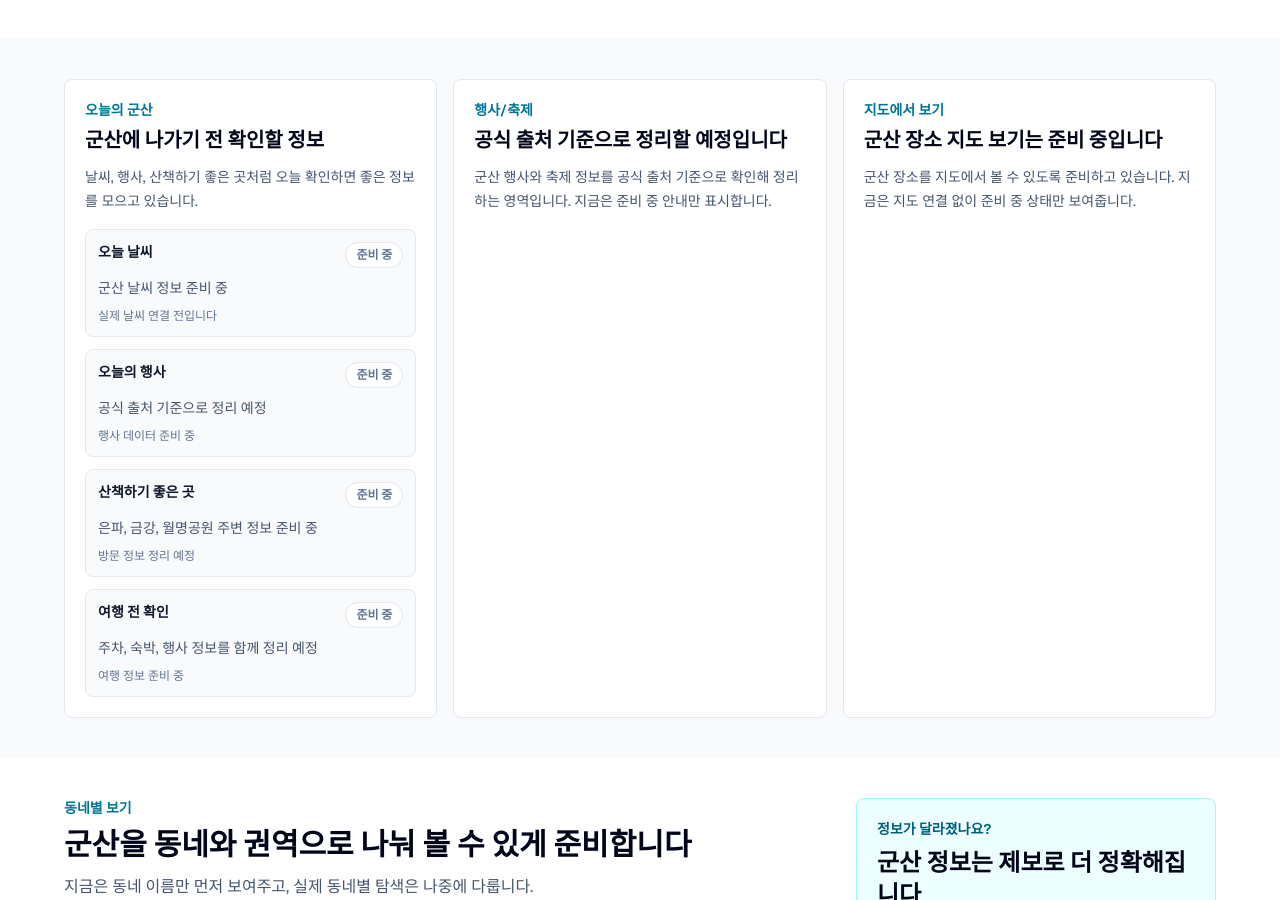
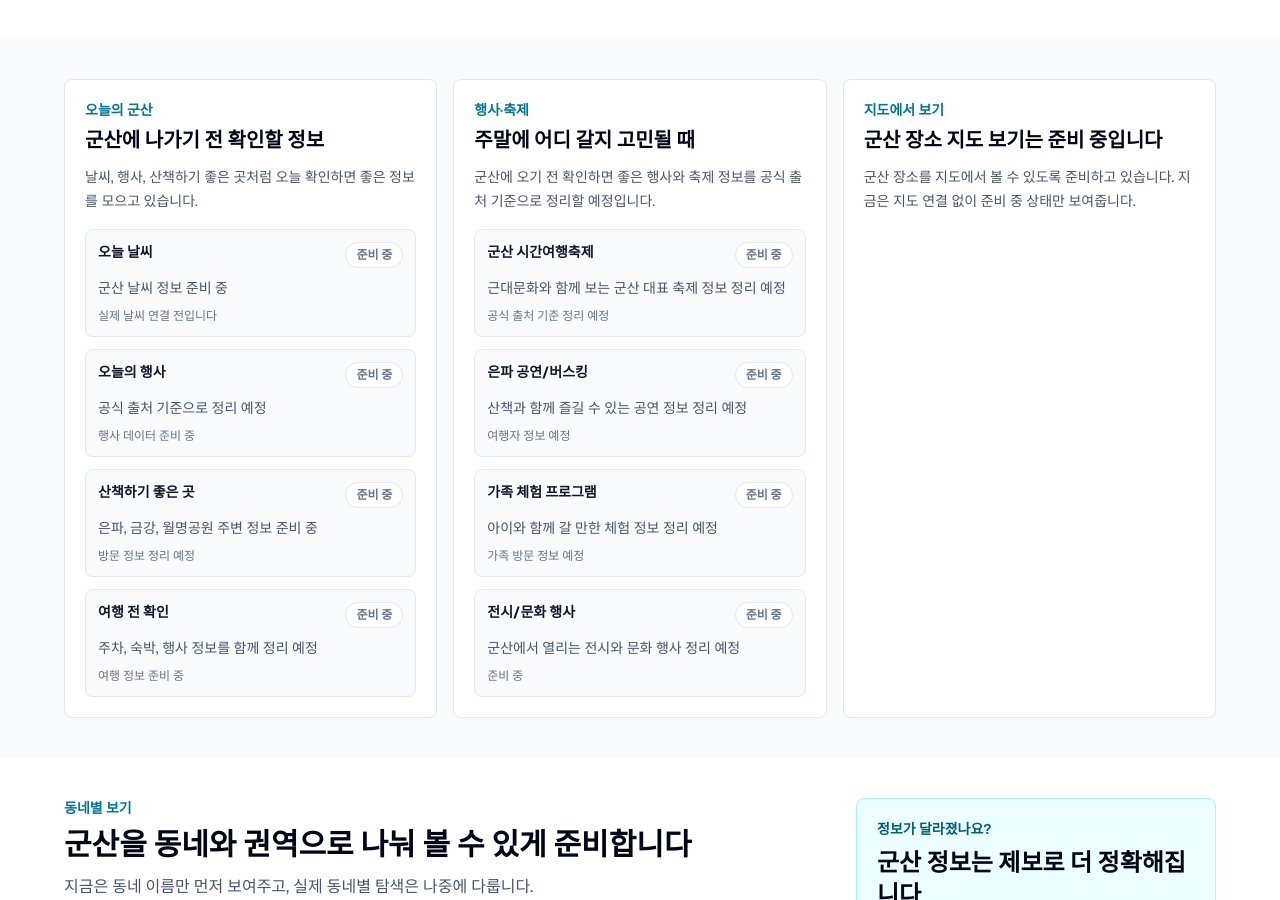
Before and after one commit to Aprasaks/gunsan-com, a Next.js app: page / in a window 1280 px wide. Shown: the part 2283-3183 px from the top of the page. Built offline with nearby package versions, Linux system fonts and the light colour scheme.

Commit message:
행사·축제 placeholder 섹션 구현 #33

```diff
--- a/app/page.tsx
+++ b/app/page.tsx
@@ -174,6 +174,29 @@ const todayItems = [
     title: "여행 전 확인",
     summary: "주차, 숙박, 행사 정보를 함께 정리 예정",
     note: "여행 정보 준비 중",
+  },
+] as const;
+
+const eventFestivalItems = [
+  {
+    title: "군산 시간여행축제",
+    description: "근대문화와 함께 보는 군산 대표 축제 정보 정리 예정",
+    label: "공식 출처 기준 정리 예정",
+  },
+  {
+    title: "은파 공연/버스킹",
+    description: "산책과 함께 즐길 수 있는 공연 정보 정리 예정",
+    label: "여행자 정보 예정",
+  },
+  {
+    title: "가족 체험 프로그램",
+    description: "아이와 함께 갈 만한 체험 정보 정리 예정",
+    label: "가족 방문 정보 예정",
+  },
+  {
+    title: "전시/문화 행사",
+    description: "군산에서 열리는 전시와 문화 행사 정리 예정",
+    label: "준비 중",
   },
 ] as const;
 
@@ -413,10 +436,34 @@ export default function Home() {
           </InfoPanel>
 
           <InfoPanel
-            eyebrow="행사/축제"
-            title="공식 출처 기준으로 정리할 예정입니다"
-            description="군산 행사와 축제 정보를 공식 출처 기준으로 확인해 정리하는 영역입니다. 지금은 준비 중 안내만 표시합니다."
-          />
+            eyebrow="행사·축제"
+            title="주말에 어디 갈지 고민될 때"
+            description="군산에 오기 전 확인하면 좋은 행사와 축제 정보를 공식 출처 기준으로 정리할 예정입니다."
+          >
+            <div className="mt-4 grid gap-3 sm:grid-cols-2 lg:grid-cols-1">
+              {eventFestivalItems.map((item) => (
+                <article
+                  key={item.title}
+                  className="rounded-lg border border-slate-200 bg-slate-50 p-3"
+                >
+                  <div className="flex items-start justify-between gap-3">
+                    <h3 className="text-sm font-bold text-slate-900">
+                      {item.title}
+                    </h3>
+                    <span className="shrink-0 rounded-full border border-slate-200 bg-white px-2.5 py-1 text-xs font-semibold text-slate-500">
+                      준비 중
+                    </span>
+                  </div>
+                  <p className="mt-2 text-sm leading-6 text-slate-600">
+                    {item.description}
+                  </p>
+                  <p className="mt-2 text-xs font-medium text-slate-500">
+                    {item.label}
+                  </p>
+                </article>
+              ))}
+            </div>
+          </InfoPanel>
 
           <InfoPanel
             eyebrow="지도에서 보기"
```
